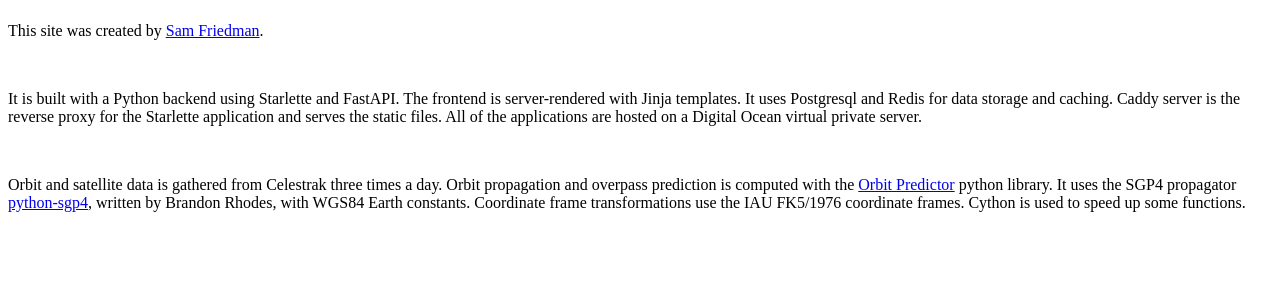
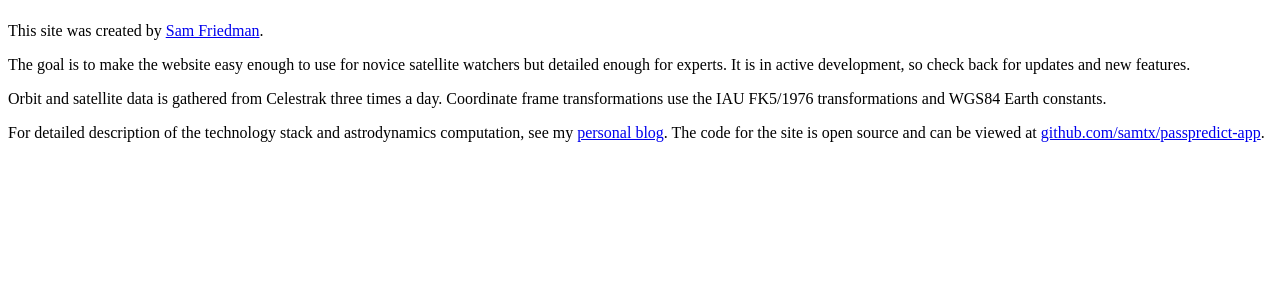
Before and after one commit to samtx/passpredict-app, a FastAPI app: template app/templates/about.html in a window 1280 px wide. Shown: the part 102-402 px from the top of the page. Run offline with FastAPI, Linux system fonts and the light colour scheme; the template is opened without the code that fills it, so the values that code supplies are empty; parts of the project's set-up code (start-up, migrations or seed data) failed here and were passed over.

Commit message:
Update /about and /help pages with simple content. Point /about to personal blog site

```diff
--- a/app/templates/about.html
+++ b/app/templates/about.html
@@ -8,26 +8,22 @@
     </h1>
 </header>
 
+<main id="about">
     <p>
         This site was created by <a href="https://samtx.dev">Sam Friedman</a>.
     </p>
-<br>
-
     <p>
-    It is built with a Python backend using Starlette and FastAPI.
-    The frontend is server-rendered with Jinja templates.
-    It uses Postgresql and Redis for data storage and caching.
-    Caddy server is the reverse proxy for the Starlette application and serves the static files.
-    All of the applications are hosted on a Digital Ocean virtual private server.
+        The goal is to make the website easy enough to use for novice satellite watchers but detailed enough for experts.
+        It is in active development, so check back for updates and new features.
     </p>
-<br>
-
     <p>
         Orbit and satellite data is gathered from Celestrak three times a day.
-    Orbit propagation and overpass prediction is computed with the <a href="https://github.com/satellogic/orbit-predictor">Orbit Predictor</a> python library.
-    It uses the SGP4 propagator <a href="https://github.com/brandon-rhodes/python-sgp4">python-sgp4</a>, written by Brandon Rhodes, with WGS84 Earth constants.
-    Coordinate frame transformations use the IAU FK5/1976 coordinate frames.
-    Cython is used to speed up some functions.
+        Coordinate frame transformations use the IAU FK5/1976 transformations and WGS84 Earth constants.
     </p>
+    <p>
+        For detailed description of the technology stack and astrodynamics computation, see my <a href="https://samtx.dev/projects/passpredict">personal blog</a>.
+        The code for the site is open source and can be viewed at <a href="https://github.com/samtx/passpredict-app">github.com/samtx/passpredict-app</a>.
+    </p>
+</main>
 
 {% endblock content %}
--- a/app/templates/base.html
+++ b/app/templates/base.html
@@ -22,10 +22,6 @@
     <!-- Alpine JS -->
     <script defer src="https://cdn.jsdelivr.net/gh/alpinejs/alpine@v2.8.2/dist/alpine.min.js"></script>
 
-    <!-- Bulma css -->
-    <!-- <link rel="stylesheet" href="{{ url_for('static', path='dist/bulma.css') }}"> -->
-
-    <!-- <link rel="stylesheet" href="/global.css"> -->
     <link rel="stylesheet" href="{{ url_for('static', path='dist/styles.css') }}">
 
     <!-- <script defer src='/bundle.js'></script> -->
--- a/app/templates/help.html
+++ b/app/templates/help.html
@@ -11,5 +11,9 @@
 <p>
     This is the page that tells you how to interpret the pass prediction results.
 </p>
+<br>
+<p>
+    <em>Coming soon!</em>
+</p>
 
 {% endblock content %}
--- a/static/sass/styles.scss
+++ b/static/sass/styles.scss
@@ -12,6 +12,10 @@
 
 #api-home h3 {
     font-size: 1.25em;
+}
+
+#about p {
+    margin-top: 1em;
 }
 
 header {
```
Lines whose indentation alone changed are shown as unchanged.
